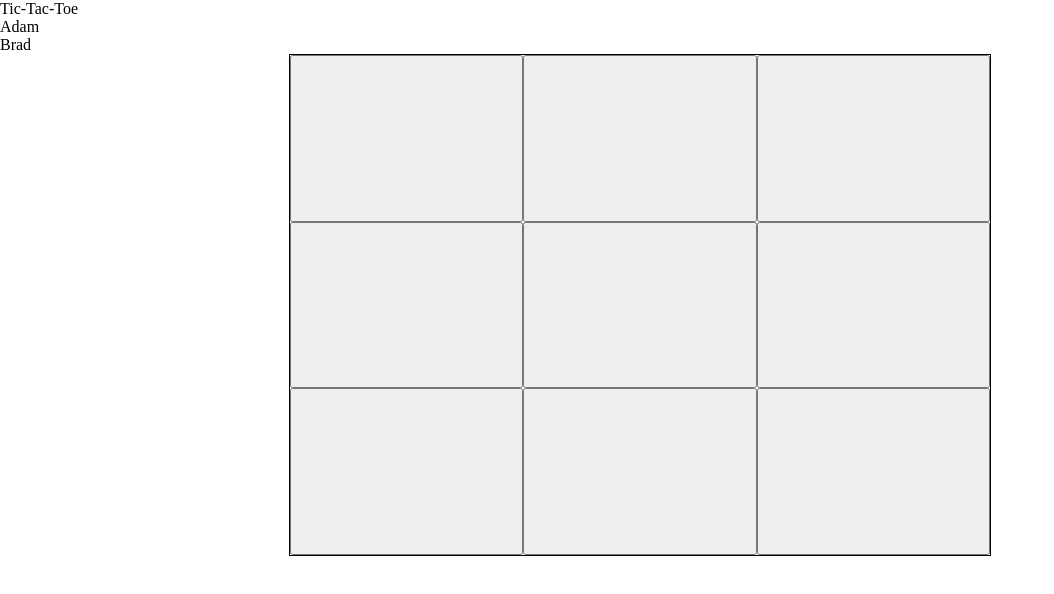
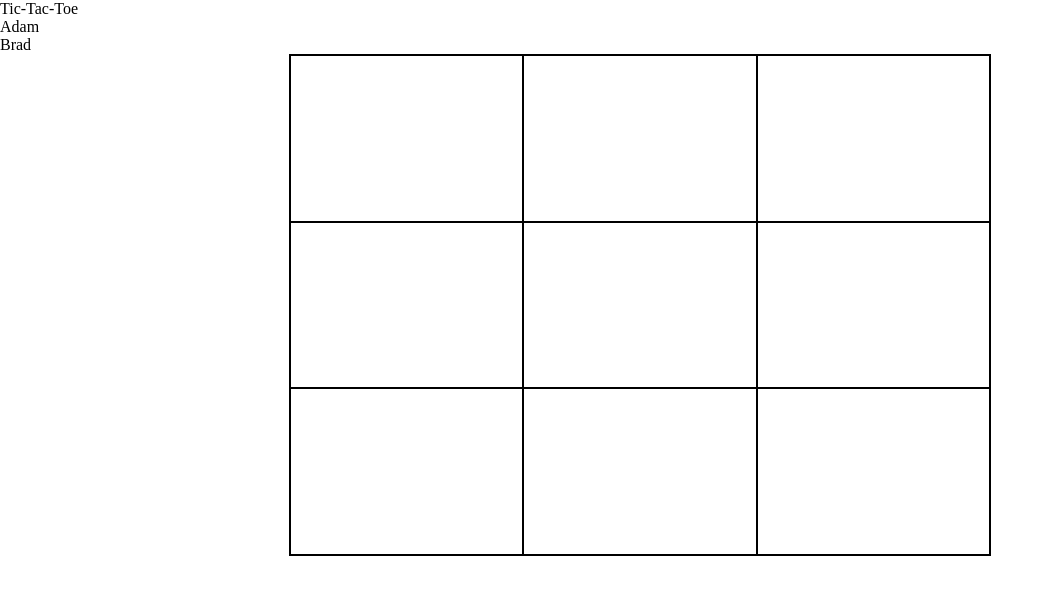
Before and after one commit to amherro/Tic-Tac-Toe-Game, a plain HTML site: page index.html in a window 1280 px wide. Shown: the whole page, without its empty margins (0-1054 px from the left). Drawn offline with Linux system fonts and the light colour scheme.

Commit message:
Implementing turns to the game and having the corresponding symbol print to the screen for each player.

```diff
--- a/index.html
+++ b/index.html
@@ -17,15 +17,7 @@
         <div class="player2Name"></div>
 
         <div class="mainBoard">
-            <button class="square"><p class="display"></p></button>
-            <button class="square"><p class="display"></p></button>
-            <button class="square"><p class="display"></p></button>
-            <button class="square"><p class="display"></p></button>
-            <button class="square"><p class="display"></p></button>
-            <button class="square"><p class="display"></p></button>
-            <button class="square"><p class="display"></p></button>
-            <button class="square"><p class="display"></p></button>
-            <button class="square"><p class="display"></p></button>
+
         </div>
 
     </main>
--- a/script.js
+++ b/script.js
@@ -7,6 +7,30 @@ const player = ((name, team) => {
 const player1 = player('Adam', 'X')
 const player2 = player('Brad', 'O')
 
+
+const Game = (() => {
+    let startGame = (player1, player2) => {
+        this.player1 = player1;
+        this.player2 = player2;
+    }
+
+    let currentPlayer;
+    currentPlayer = player1
+    function takeTurns(e) {
+        e.target.textContent = currentPlayer.team;
+        if (currentPlayer === player1) {
+            currentPlayer = player2;
+            e.target.textContent = currentPlayer.team;
+        } else {
+            currentPlayer = player1;
+            e.target.textContent = currentPlayer.team
+        }
+    }
+    return {
+        startGame,
+        takeTurns
+    }
+})();
 
 
 const Gameboard = (() => {
@@ -19,34 +43,22 @@ const Gameboard = (() => {
     }
     setName(player1.name, player2.name)
 
-    const makeSelection = (currentPlayer) => {
-        let _boardSpace = document.querySelectorAll('.square')
-        _boardSpace.forEach((space) => {
-            space.addEventListener('click', () => {
-                let gameSymbol = document.createElement('div')
-                gameSymbol.classList.add('symbol')
-                gameSymbol.textContent = currentPlayer.team
-                space.appendChild(gameSymbol);
-                gameboard.push(space.textContent)
-                space.disabled = true;
-            })
-        })
+    const createGrid = (rows, columns) => {
+        let board = document.querySelector('.mainBoard')
+        board.style.gridTemplateColumns = `repeat(${columns}, 1fr)`;
+        board.style.gridTemplateRows = `repeat(${rows}, 1fr)`
+        for(i = 0; i < (rows * columns); i++) {
+            let gameSymbol = document.createElement('div');
+            gameSymbol.addEventListener('click', Game.takeTurns)
+            gameSymbol.classList.add(i)
+            board.appendChild(gameSymbol).classList.add('gridSpace')
+        }
     }
-    makeSelection(player2)
+    createGrid(3,3)
+
     return {
         gameboard,
         setName,
-        makeSelection
+        createGrid
     }
 })();
-
-
-const Game = (() => {
-    let startGame = (player1, player2) => {
-        this.player1 = player1;
-        this.player2 = player2;
-    }
-    return {
-        startGame
-    }
-})();
--- a/style.css
+++ b/style.css
@@ -3,11 +3,12 @@
 }
 .mainBoard {
     display: grid;
-    grid-template-columns: 1fr 1fr 1fr;
-    grid-template-rows: 1fr 1fr 1fr;
     border: 1px solid #000;
     width: 700px;
     height: 500px;
     text-align: center;
     justify-self: center;
 }
+.gridSpace {
+    border: 1px solid #000;
+}
```
